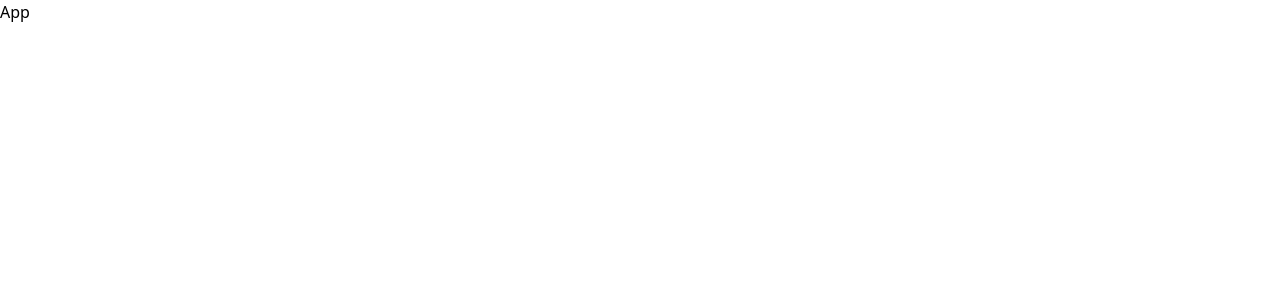
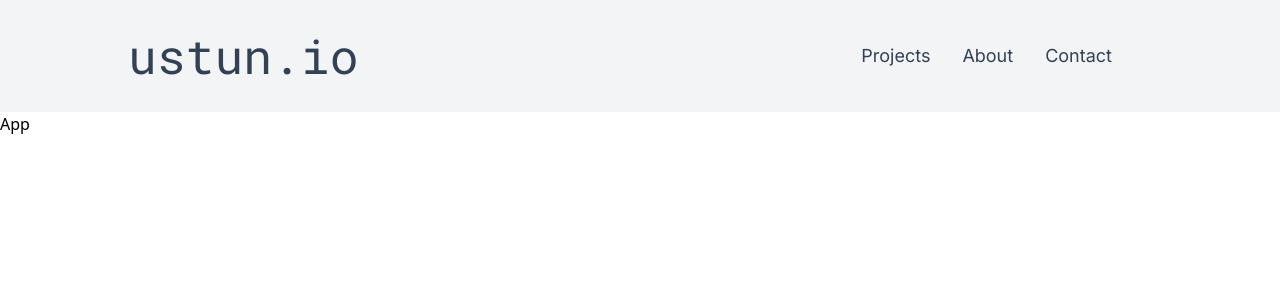
Before and after one commit to ustun-io/portfolio, a React (Create React App) app: page / in a window 1280 px wide. Shown: the top 300 px of the page. Built offline with nearby package versions, Linux system fonts and the light colour scheme.

Commit message:
feat: header

```diff
--- /dev/null
+++ b/src/components/Header.tsx
@@ -0,0 +1,54 @@
+import {Link} from "./Link";
+import {useEffect, useState} from "react";
+
+
+const Header = () => {
+    const [pastHeader, setPastHeader] = useState<boolean>(false);
+    const headerTitle = 'ustun.io'
+
+    const handleScroll = () => {
+        const winScroll =
+            document.body.scrollTop || document.documentElement.scrollTop
+
+        const height =
+            document.documentElement.scrollHeight -
+            document.documentElement.clientHeight
+
+        const position = Number(Number(winScroll / height).toFixed(3))
+
+        console.log(position)
+
+        if (position > 0.037)
+            setPastHeader(true)
+        if (position < 0.037)
+            setPastHeader(false)
+    };
+
+    useEffect(() => {
+        window.addEventListener('scroll', handleScroll, {passive: true});
+
+        return () => {
+            window.removeEventListener('scroll', handleScroll);
+        };
+    }, [])
+
+    return (
+        <div className={'w-full bg-gray-100 text-slate-700 dark:bg-slate-900 dark:text-slate-50'}>
+            <header
+                className={`w-4/5 mx-auto flex flex-col md:flex-row items-center justify-between h-28 transform transition duration-200 ease-in ${pastHeader ? 'fixed top-0 w-full px-32 max-h-16 bg-slate-900' : 'h-28'}`}>
+                <div>
+                    <h1 className={`font-roboto-mono ${pastHeader ? 'text-3xl' : 'text-5xl'}`}>{headerTitle}</h1>
+                </div>
+                <nav className={'mt-4 md:mt-0 md:mr-10 text-lg font-inter'}>
+                    <ul className={`list-none flex space-x-8 ${pastHeader && 'text-base'}`}>
+                        <li><Link href={'projects'} label={'Projects'}/></li>
+                        <li><Link href={'about'} label={'About'}/></li>
+                        <li><Link href={'contact'} label={'Contact'}/></li>
+                    </ul>
+                </nav>
+            </header>
+        </div>
+    )
+}
+
+export {Header}
--- /dev/null
+++ b/src/components/Link.tsx
@@ -0,0 +1,21 @@
+import {ReactNode} from "react";
+
+interface LinkProps {
+    href: string
+    label?: string
+    children?: ReactNode
+}
+
+const Link = ({href, label, children}: LinkProps) => {
+    if (children)
+        return <a href={href}
+                  className={'dark:hover:text-slate-300 dark:active:text-indigo-400 transition duration-300 ease-in'}>{children}</a>
+
+    if (!children)
+        return <a href={href}
+                  className={'dark:hover:text-slate-300 dark:active:text-indigo-400 transition duration-300 ease-in'}>{label}</a>
+
+    return null
+}
+
+export {Link}
--- /dev/null
+++ b/src/components/Wrapper.tsx
@@ -0,0 +1,20 @@
+import {ReactNode} from "react";
+import classNames from "classnames";
+
+interface WrapperProps {
+    children: ReactNode | JSX.Element
+    outerClassName?: string
+    innerClassName?: string
+}
+
+const Wrapper = ({children, outerClassName, innerClassName}: WrapperProps) => {
+    return (
+        <div className={classNames('w-full bg-gray-100 text-slate-700 dark:bg-slate-800 dark:text-gray-50', outerClassName)}>
+            <div className={classNames('w-4/5 mx-auto py-2', innerClassName)}>
+                {children}
+            </div>
+        </div>
+    )
+}
+
+export {Wrapper}
--- /dev/null
+++ b/src/components/index.ts
@@ -0,0 +1,3 @@
+export * from './Header'
+export * from './Link'
+export * from './Wrapper'
--- a/src/index.tsx
+++ b/src/index.tsx
@@ -3,14 +3,16 @@ import ReactDOM from 'react-dom/client';
 import './assets/style/bundle.scss';
 import App from './App';
 import reportWebVitals from './reportWebVitals';
+import {Header} from './components'
 
 const root = ReactDOM.createRoot(
-  document.getElementById('root') as HTMLElement
+    document.getElementById('root') as HTMLElement
 );
 root.render(
-  <React.StrictMode>
-    <App />
-  </React.StrictMode>
+    <React.StrictMode>
+        <Header/>
+        <App/>
+    </React.StrictMode>
 );
 
 // If you want to start measuring performance in your app, pass a function
--- a/tailwind.config.js
+++ b/tailwind.config.js
@@ -2,6 +2,8 @@
 module.exports = {
   content: [
     "./src/**/*.{js,jsx,ts,tsx}",
+    "./src/components/**/*.{js,jsx,ts,tsx}",
+    "./src/features/**/*.{js,jsx,ts,tsx}",
   ],
   theme: {
     extend: {},
```
Also changed, not shown: package.json (+2 -6 lines), 1 other file (tests, documents, lock files or other folders).
